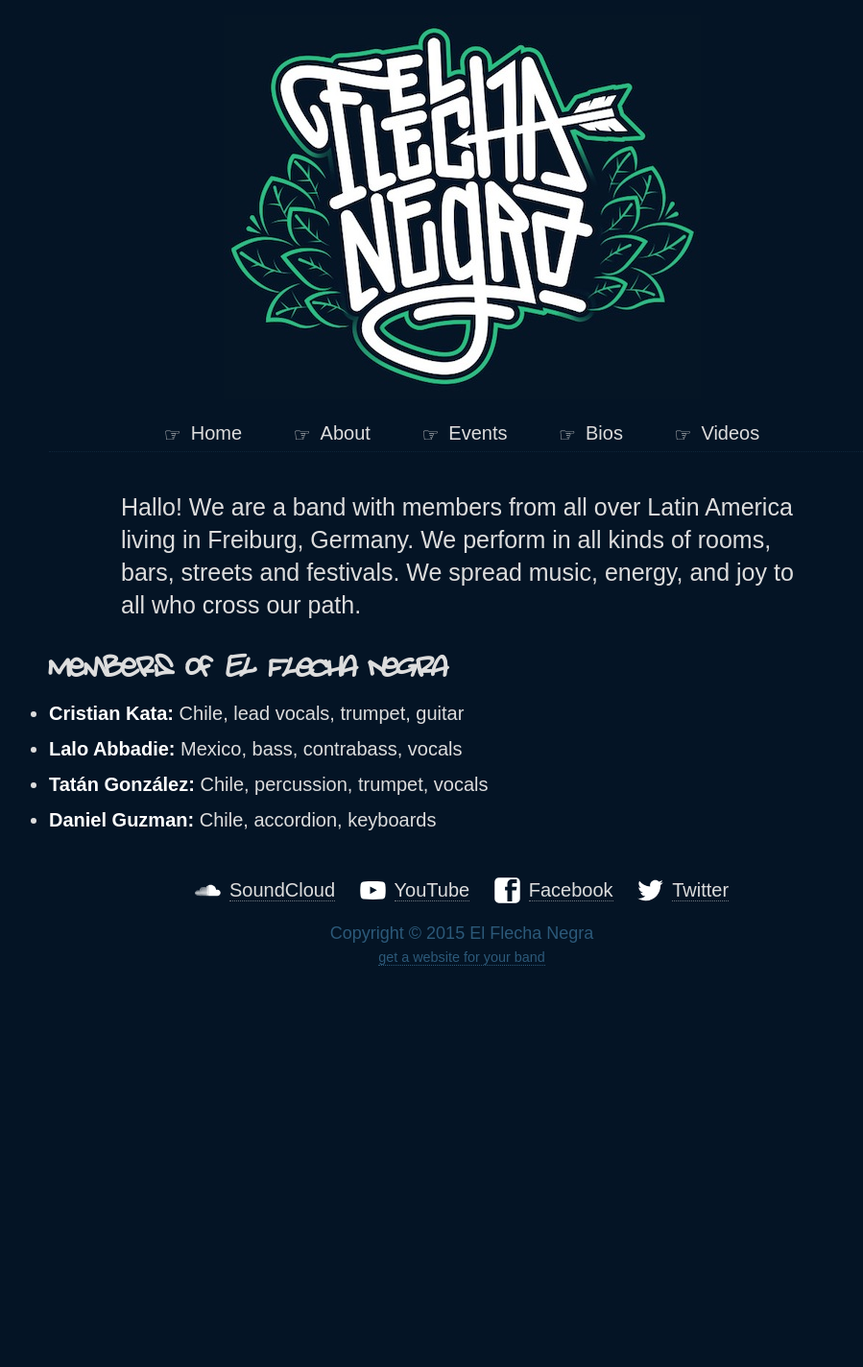
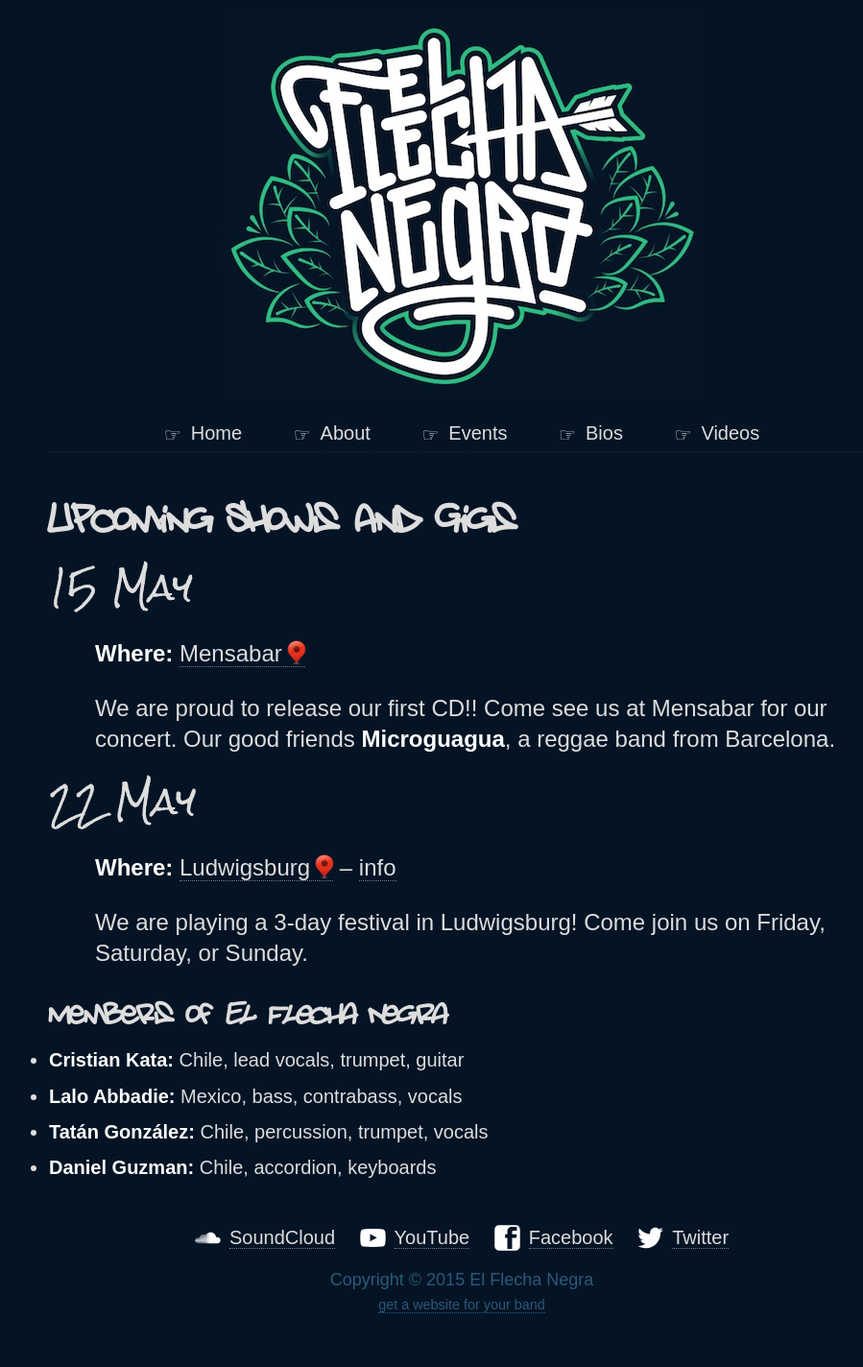
Before and after one commit to tatani/el-flecha-negra, a Jekyll site: the page built from index.html, in a window 1280 px wide. Shown: the whole page at 96% size, without its empty margins (159-1058 px from the left). Built offline with Jekyll 4.4.1, drawn with Linux system fonts in a browser that asks for light colours; Markdown is read by kramdown in place of the engine named in the settings; before the commit the page ends 1062 px from its top, so only the background shows below that.

Commit message:
:calendar: move upcoming shows to homepage

```diff
--- a/events.html
+++ b/events.html
@@ -5,8 +5,8 @@ layout: page
 bodyclass: events
 ---
 
-<h1><em>El Flecha Negra</em> Shows and Gigs</h1>
+<h1>Upcoming Shows and Gigs</h1>
 
 {% for event in site.events %}
-  {% include event.html %}
+  {% if event.published != false %}{% include event.html %}{% endif %}
 {% endfor %}
--- a/index.html
+++ b/index.html
@@ -6,7 +6,12 @@ picturefill: true
 bodyclass: front
 ---
 
-<p class="intro">Hallo! We are a band with members from all over Latin America living in Freiburg, Germany. We perform in all kinds of rooms, bars, streets and festivals. We spread music, energy, and joy to all who cross our path.</p>
+<h1>Upcoming Shows and Gigs</h1>
+
+{% for event in site.events %}
+  {% if event.published != false %}{% include event.html %}{% endif %}
+{% endfor %}
 
 <h2>Members of <em>El Flecha Negra</em></h2>
+
 {% include list-bios.html %}
```
Also changed, not shown: _events/2015-04-18-tankstell.md (+2 -0 lines).
